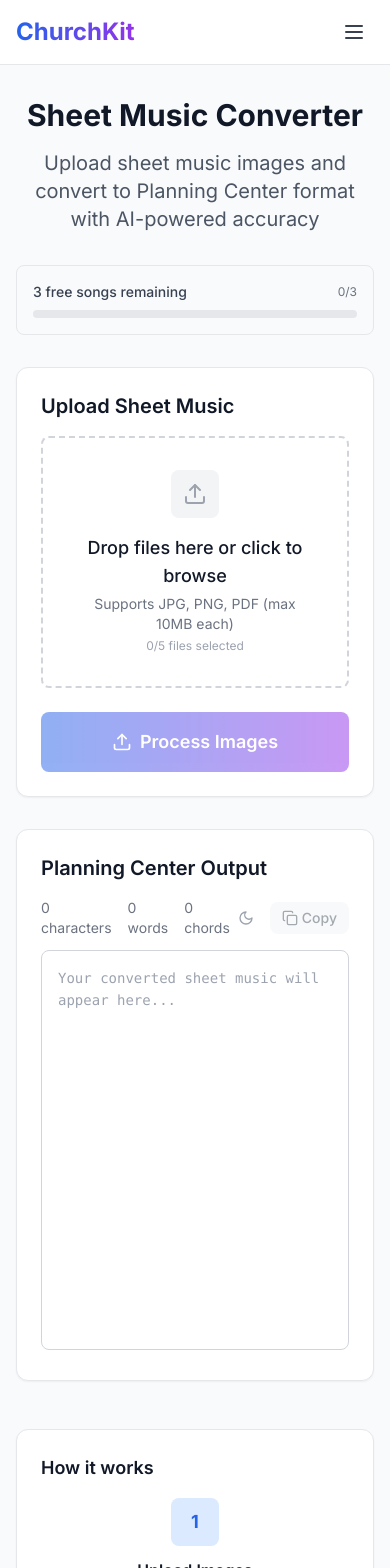
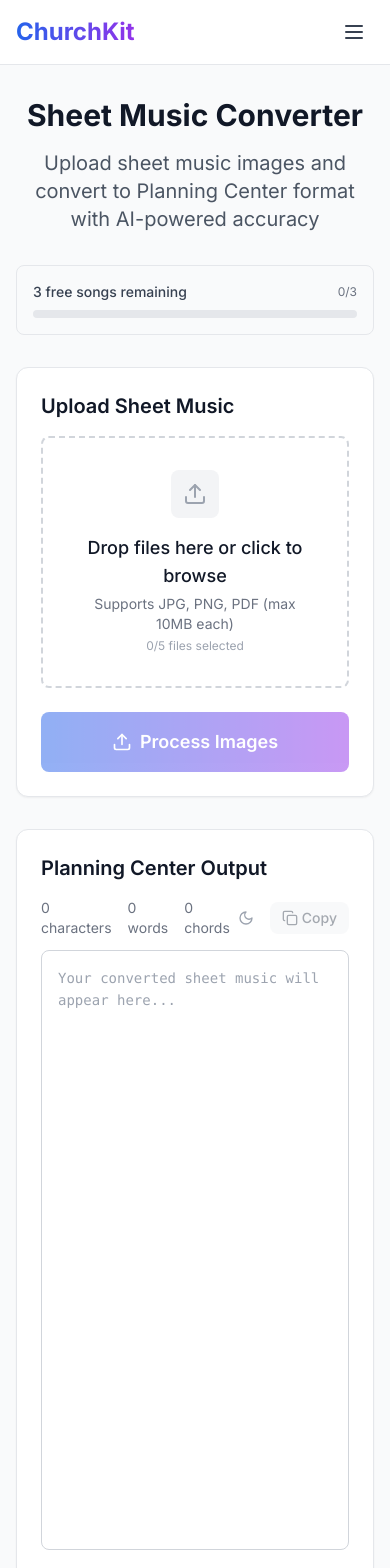
Before and after one commit to wolfman7702/church-tools-platform, a Next.js app: page /tools/sheet-music in a window 390 px wide. Shown: the top 1568 px of the page. Built offline with nearby package versions, Linux system fonts and the light colour scheme.

Commit message:
Fix transpose functionality and improve output layout

```diff
--- a/app/tools/sheet-music/page.tsx
+++ b/app/tools/sheet-music/page.tsx
@@ -96,6 +96,8 @@ export default function SheetMusicPage() {
 
       if (result.success && result.text) {
         setOutputText(result.text)
+        setSuccess(`Transposed by ${semitones > 0 ? '+' : ''}${semitones} semitones`)
+        setTimeout(() => setSuccess(''), 3000)
       } else {
         setError(result.error || 'Failed to transpose')
       }
@@ -155,7 +157,7 @@ export default function SheetMusicPage() {
           </div>
         )}
 
-        <div className="grid grid-cols-1 lg:grid-cols-2 gap-8">
+        <div className="grid grid-cols-1 lg:grid-cols-2 gap-8 min-h-[calc(100vh-400px)]">
           {/* Left Column - Upload */}
           <div className="space-y-6">
             <div className="card p-6">
@@ -188,8 +190,8 @@ export default function SheetMusicPage() {
           </div>
 
           {/* Right Column - Output */}
-          <div className="space-y-6">
-            <div className="card p-6">
+          <div className="space-y-6 flex flex-col">
+            <div className="card p-6 flex-1 flex flex-col">
               <div className="flex items-center justify-between mb-4">
                 <h2 className="text-xl font-semibold text-gray-900">
                   Planning Center Output
@@ -204,11 +206,14 @@ export default function SheetMusicPage() {
                 )}
               </div>
 
-              <OutputEditor
-                value={outputText}
-                onChange={setOutputText}
-                placeholder="Your converted sheet music will appear here..."
-              />
+              <div className="flex-1 flex flex-col">
+                <OutputEditor
+                  value={outputText}
+                  onChange={setOutputText}
+                  placeholder="Your converted sheet music will appear here..."
+                  className="flex-1"
+                />
+              </div>
             </div>
 
             {/* Transpose Controls */}
--- a/components/OutputEditor.tsx
+++ b/components/OutputEditor.tsx
@@ -105,9 +105,10 @@ export default function OutputEditor({
           onChange={(e) => onChange(e.target.value)}
           placeholder={placeholder}
           className={`
-            w-full min-h-[400px] p-4 border border-gray-300 rounded-lg font-mono text-sm
+            w-full min-h-[600px] h-auto p-4 border border-gray-300 rounded-lg font-mono text-sm
             focus:ring-2 focus:ring-primary-500 focus:border-transparent outline-none
             resize-none overflow-hidden
+            ${className.includes('flex-1') ? 'h-[calc(100vh-300px)]' : ''}
             ${isDarkMode
               ? 'bg-gray-900 text-gray-100 border-gray-700 placeholder-gray-500'
               : 'bg-white text-gray-900 placeholder-gray-400'
--- a/lib/openai.ts
+++ b/lib/openai.ts
@@ -18,14 +18,15 @@ export const processSheetMusic = async (imageBase64: string) => {
 
 1. All chord symbols with precise placement
 2. Lyrics with syllable-by-syllable chord alignment
-3. Song structure sections (VERSE 1, VERSE 2, CHORUS, BRIDGE, etc.)
+3. Song structure sections using standard names: VERSE 1, VERSE 2, CHORUS, BRIDGE, etc.
 
 Output in Planning Center Services format following these rules:
 - Chords in square brackets: [C], [G7], [F/C], [Am]
-- Place chords directly before the syllable they occur on
+- Place the chord bracket immediately before the syllable where the chord change occurs
 - Break words into syllables when chords change mid-word: [C]A-[F/C]maz-[C]ing
-- Section headers in ALL CAPS on their own line
+- Section headers in ALL CAPS on their own line (use standard names: VERSE 1, VERSE 2, CHORUS, BRIDGE, INTRO, OUTRO, etc.)
 - Preserve exact lyric spacing and line breaks
+- Ensure chord placement is precise - chords should align with the exact syllable where the change happens
 
 Example output:
 VERSE 1
```
